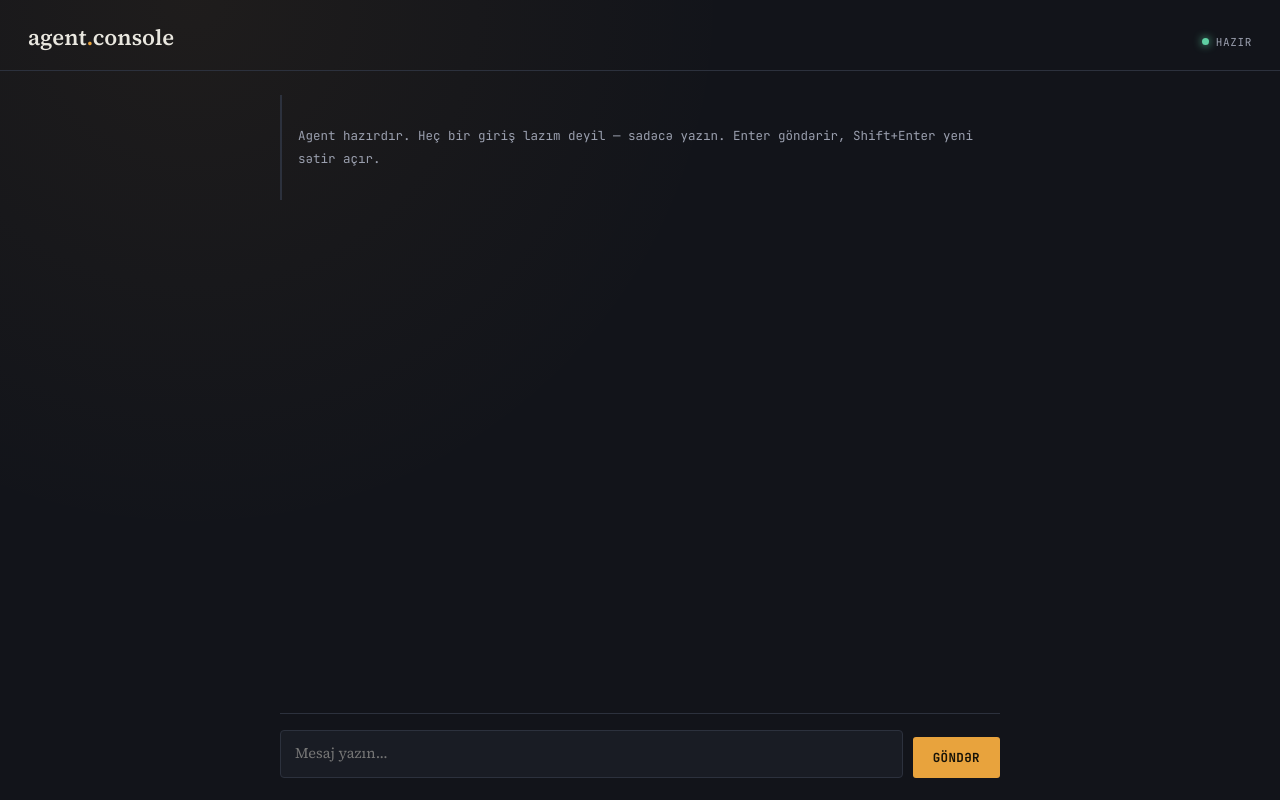
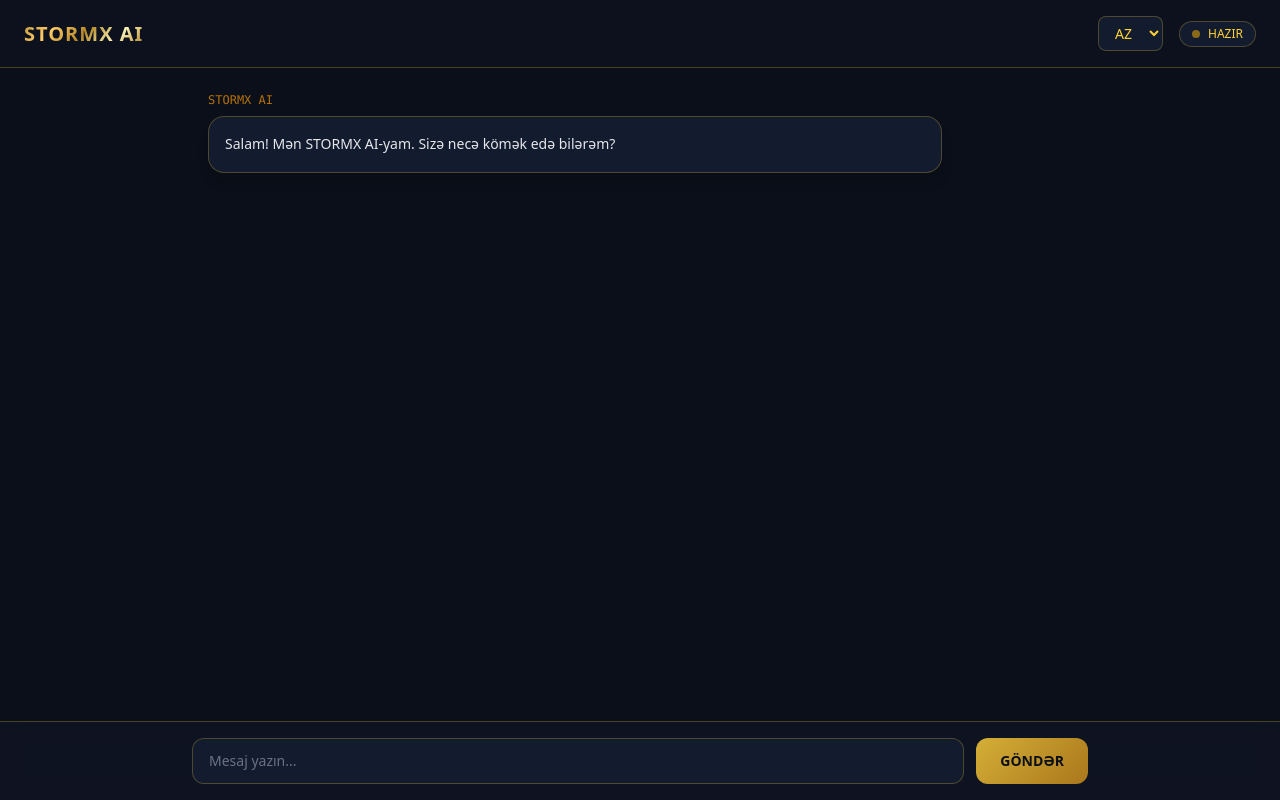
Before and after one commit to ardaturanyunusov-a11y/STORMX-AI, a website: page public/index.html in a window 1280 px wide. Drawn offline with nearby package versions, Linux system fonts and the light colour scheme.

Commit message:
Refactor index.html for STORMX AI interface
Updated the HTML structure and styles for the STORMX AI interface, including new header, body styles, and chat functionality.

```diff
--- a/public/index.html
+++ b/public/index.html
@@ -3,243 +3,135 @@
 <head>
     <meta charset="UTF-8">
     <meta name="viewport" content="width=device-width, initial-scale=1.0">
-<title>Agent Console</title>
+    <title>STORMX AI</title>
+    <script src="https://cdn.jsdelivr.net/npm/@tailwindcss/browser@4"></script>
     <style>
-  @import url('https://fonts.googleapis.com/css2?family=JetBrains+Mono:wght@400;500;700&family=Source+Serif+4:opsz,wght@8..60,400;8..60,600&display=swap');
-
-  :root{
-    --ink:#12141a;
-    --panel:#191c24;
-    --line:#2c313d;
-    --text:#e9e7df;
-    --text-dim:#9a9fae;
-    --signal:#e8a33d;
-    --ok:#5fd0a3;
-    --err:#e2685f;
+        body {
+            background-color: #0b0f19;
+            color: #e5e7eb;
+            font-family: system-ui, -apple-system, sans-serif;
         }
-  *{box-sizing:border-box;}
-  html,body{height:100%;}
-  body{
-    margin:0;
-    background:
-      radial-gradient(circle at 15% 0%, rgba(232,163,61,0.06), transparent 40%),
-      var(--ink);
-    color:var(--text);
-    font-family:'JetBrains Mono', monospace;
-    display:flex;
-    flex-direction:column;
-    min-height:100vh;
+        .gold-gradient {
+            background: linear-gradient(135deg, #bf953f, #fc6, #b38728, #fbf5b7, #aa771c);
+            -webkit-background-clip: text;
+            -webkit-text-fill-color: transparent;
         }
-  header{
-    padding:22px 28px 18px;
-    border-bottom:1px solid var(--line);
-    display:flex;
-    align-items:baseline;
-    justify-content:space-between;
+        .gold-border {
+            border-color: rgba(212, 175, 55, 0.3);
         }
-  .brand .mark{
-    font-family:'Source Serif 4', serif;
-    font-weight:600;
-    font-size:22px;
-    color:var(--text);
+        .gold-border:focus {
+            border-color: #d4af37;
+            box-shadow: 0 0 15px rgba(212, 175, 55, 0.2);
         }
-  .brand .mark span{color:var(--signal);}
-  .status{
-    font-size:11px;
-    letter-spacing:0.06em;
-    text-transform:uppercase;
-    display:flex;
-    align-items:center;
-    gap:7px;
-    color:var(--text-dim);
+        .gold-btn {
+            background: linear-gradient(135deg, #d4af37, #aa771c);
+            color: #0b0f19;
+            font-weight: bold;
+            transition: all 0.3s ease;
         }
-  .dot{width:7px;height:7px;border-radius:50%; background:var(--ok); box-shadow:0 0 8px var(--ok);}
-
-  main.chat{
-    flex:1;
-    display:flex;
-    flex-direction:column;
-    max-width:760px;
-    width:100%;
-    margin:0 auto;
-    padding:24px 20px 0;
+        .gold-btn:hover {
+            opacity: 0.9;
+            box-shadow: 0 0 20px rgba(212, 175, 55, 0.4);
         }
-  .msgs{
-    flex:1;
-    overflow-y:auto;
-    padding-bottom:20px;
-    display:flex;
-    flex-direction:column;
-    gap:16px;
-  }
-  .empty-hint{
-    color:var(--text-dim);
-    font-size:12.5px;
-    line-height:1.8;
-    padding:30px 4px;
-    border-left:2px solid var(--line);
-    padding-left:16px;
-  }
-  .msg{display:flex; gap:12px; align-items:flex-start;}
-  .msg .role{
-    font-size:10px; letter-spacing:0.08em; text-transform:uppercase;
-    color:var(--text-dim); width:52px; flex-shrink:0; padding-top:3px; text-align:right;
-  }
-  .msg.user .role{color:var(--signal);}
-  .msg .bubble{
-    font-family:'Source Serif 4', serif; font-size:15px; line-height:1.65;
-    color:var(--text); white-space:pre-wrap; padding-top:1px;
-  }
-  .msg.err .bubble{color:var(--err); font-family:'JetBrains Mono', monospace; font-size:12.5px;}
-  .typing{display:flex; gap:4px; padding-top:6px;}
-  .typing span{width:5px;height:5px;border-radius:50%; background:var(--text-dim); animation:pulse 1.1s infinite ease-in-out;}
-  .typing span:nth-child(2){animation-delay:.15s;}
-  .typing span:nth-child(3){animation-delay:.3s;}
-  @keyframes pulse{0%,80%,100%{opacity:.25; transform:scale(.8);} 40%{opacity:1; transform:scale(1);}}
-
-  .composer{
-    border-top:1px solid var(--line);
-    padding:16px 0 22px;
-    display:flex;
-    gap:10px;
-    align-items:flex-end;
-  }
-  textarea{
-    flex:1;
-    background:var(--panel);
-    border:1px solid var(--line);
-    color:var(--text);
-    font-family:'Source Serif 4', serif;
-    font-size:14.5px;
-    padding:12px 14px;
-    border-radius:4px;
-    outline:none;
-    resize:none;
-    max-height:160px;
-    line-height:1.5;
-  }
-  textarea:focus{border-color:#8a6329;}
-  button{
-    font-family:'JetBrains Mono', monospace;
-    font-size:12.5px;
-    letter-spacing:0.03em;
-    text-transform:uppercase;
-    background:var(--signal);
-    color:#171308;
-    border:none;
-    padding:12px 20px;
-    border-radius:3px;
-    cursor:pointer;
-    font-weight:700;
-  }
-  button:disabled{opacity:0.4; cursor:not-allowed;}
-  ::-webkit-scrollbar{width:8px;}
-  ::-webkit-scrollbar-thumb{background:var(--line); border-radius:4px;}
     </style>
 </head>
-<body>
+<body class="flex flex-col h-screen justify-between">
 
-<header>
-  <div class="brand"><div class="mark">agent<span>.</span>console</div></div>
-  <div class="status"><span class="dot"></span><span>Hazır</span></div>
+    <!-- Header -->
+    <header class="flex justify-between items-center px-6 py-4 border-b gold-border bg-[#0f1523]/50 backdrop-blur-md">
+        <div class="flex items-center space-x-3">
+            <h1 class="text-xl font-black tracking-wider gold-gradient">STORMX AI</h1>
+        </div>
+
+        <div class="flex items-center space-x-4">
+            <!-- Dil Seçimi (Language Selector) -->
+            <select id="langSelect" onchange="changeLanguage(this.value)" class="bg-[#131b2e] text-amber-300 border gold-border text-sm rounded-lg px-3 py-1.5 outline-none cursor-pointer">
+                <option value="az">AZ</option>
+                <option value="ru">RU</option>
+                <option value="en">EN</option>
+            </select>
+
+            <div class="flex items-center space-x-2 bg-[#131b2e] px-3 py-1 rounded-full border gold-border">
+                <span class="w-2 h-2 rounded-full bg-amber-400 animate-pulse"></span>
+                <span id="statusText" class="text-xs text-amber-300 font-medium">HAZIR</span>
+            </div>
+        </div>
     </header>
 
-<main class="chat">
-  <div class="msgs" id="msgs">
-    <div class="empty-hint" id="emptyHint">Agent hazırdır. Heç bir giriş lazım deyil — sadəcə yazın. Enter göndərir, Shift+Enter yeni sətir açır.</div>
+    <!-- Chat Box -->
+    <main id="chatContainer" class="flex-1 overflow-y-auto px-4 py-6 space-y-6 max-w-4xl w-full mx-auto">
+        <!-- Mesajlar bura gələcək -->
+        <div class="flex flex-col space-y-2">
+            <div class="text-xs text-amber-500/70 font-mono">STORMX AI</div>
+            <div class="bg-[#131b2e] border gold-border p-4 rounded-2xl max-w-[85%] text-sm leading-relaxed shadow-lg">
+                Salam! Mən STORMX AI-yam. Sizə necə kömək edə bilərəm?
             </div>
-  <div class="composer">
-    <textarea id="input" rows="1" placeholder="Mesaj yazın..."></textarea>
-    <button id="sendBtn">Göndər</button>
         </div>
     </main>
 
+    <!-- Input Area -->
+    <footer class="p-4 bg-[#0f1523]/80 backdrop-blur-md border-t gold-border">
+        <div class="max-w-4xl mx-auto flex gap-3">
+            <input type="text" id="userInput" placeholder="Mesaj yazın..." class="flex-1 bg-[#131b2e] border gold-border rounded-xl px-4 py-3 text-sm text-white placeholder-gray-500 outline-none">
+            <button onclick="sendMessage()" id="sendBtn" class="gold-btn px-6 py-3 rounded-xl text-sm cursor-pointer">GÖNDƏR</option>
+        </div>
+    </footer>
+
     <script>
-let history = [];
-const msgsEl = document.getElementById('msgs');
-const input = document.getElementById('input');
-const sendBtn = document.getElementById('sendBtn');
+        const translations = {
+            az: { placeholder: "Mesaj yazın...", send: "GÖNDƏR", status: "HAZIR", welcome: "Salam! Mən STORMX AI-yam. Sizə necə kömək edə bilərəm?" },
+            ru: { placeholder: "Введите сообщение...", send: "ОТПРАВИТЬ", status: "ГОТОВ", welcome: "Привет! Я STORMX AI. Чем могу помочь?" },
+            en: { placeholder: "Type a message...", send: "SEND", status: "READY", welcome: "Hello! I am STORMX AI. How can I help you?" }
+        };
 
-function addMessage(role, text, isError=false){
-  const hint = document.getElementById('emptyHint');
-  if(hint) hint.remove();
-  const row = document.createElement('div');
-  row.className = 'msg ' + (role === 'user' ? 'user' : 'model') + (isError ? ' err' : '');
-  const roleLabel = document.createElement('div');
-  roleLabel.className = 'role';
-  roleLabel.textContent = role === 'user' ? 'siz' : (isError ? 'xəta' : 'agent');
-  const bubble = document.createElement('div');
-  bubble.className = 'bubble';
-  bubble.textContent = text;
-  row.appendChild(roleLabel);
-  row.appendChild(bubble);
-  msgsEl.appendChild(row);
-  msgsEl.scrollTop = msgsEl.scrollHeight;
+        function changeLanguage(lang) {
+            const t = translations[lang];
+            document.getElementById('userInput').placeholder = t.placeholder;
+            document.getElementById('sendBtn').innerText = t.send;
+            document.getElementById('statusText').innerText = t.status;
         }
 
-function addTyping(){
-  const row = document.createElement('div');
-  row.className = 'msg model';
-  row.id = 'typingRow';
-  const roleLabel = document.createElement('div');
-  roleLabel.className = 'role';
-  roleLabel.textContent = 'agent';
-  const typing = document.createElement('div');
-  typing.className = 'typing';
-  typing.innerHTML = '<span></span><span></span><span></span>';
-  row.appendChild(roleLabel);
-  row.appendChild(typing);
-  msgsEl.appendChild(row);
-  msgsEl.scrollTop = msgsEl.scrollHeight;
-}
-function removeTyping(){ const el = document.getElementById('typingRow'); if(el) el.remove(); }
+        function sendMessage() {
+            const input = document.getElementById('userInput');
+            const container = document.getElementById('chatContainer');
+            if (!input.value.trim()) return;
 
-input.addEventListener('input', () => {
-  input.style.height = 'auto';
-  input.style.height = Math.min(input.scrollHeight, 160) + 'px';
+            // İstifadəçi mesajı
+            container.innerHTML += `
+                <div class="flex flex-col space-y-1 items-end">
+                    <div class="text-xs text-gray-500 font-mono">SİZ</div>
+                    <div class="bg-amber-500/10 border gold-border p-3.5 rounded-2xl max-w-[85%] text-sm leading-relaxed text-amber-100">${input.value}</div>
+                </div>
+            `;
+
+            const text = input.value;
+            input.value = '';
+            container.scrollTop = container.scrollHeight;
+
+            // Arxa fondakı serverə sorğu (api/chat)
+            fetch('/api/chat', {
+                method: 'POST',
+                headers: { 'Content-Type': 'application/json' },
+                body: JSON.stringify({ contents: [{ role: 'user', parts: [{ text: text }] }] })
+            })
+            .then(res => res.json())
+            .then(data => {
+                let aiReply = "Xəta baş verdi.";
+                try {
+                    aiReply = data.candidates[0].content.parts[0].text;
+                } catch(e) {}
+
+                container.innerHTML += `
+                    <div class="flex flex-col space-y-2">
+                        <div class="text-xs text-amber-500/70 font-mono">STORMX AI</div>
+                        <div class="bg-[#131b2e] border gold-border p-4 rounded-2xl max-w-[85%] text-sm leading-relaxed shadow-lg">${aiReply}</div>
+                    </div>
+                `;
+                container.scrollTop = container.scrollHeight;
+            }).catch(err => {
+                console.error(err);
             });
-input.addEventListener('keydown', (e) => {
-  if(e.key === 'Enter' && !e.shiftKey){ e.preventDefault(); sendMessage(); }
-});
-sendBtn.addEventListener('click', sendMessage);
-
-async function sendMessage(){
-  const text = input.value.trim();
-  if(!text) return;
-
-  addMessage('user', text);
-  history.push({role:'user', parts:[{text}]});
-  input.value = '';
-  input.style.height = 'auto';
-  sendBtn.disabled = true;
-  addTyping();
-
-  try{
-    const resp = await fetch('/api/chat', {
-      method: 'POST',
-      headers: {'Content-Type': 'application/json'},
-      body: JSON.stringify({ contents: history })
-    });
-    const data = await resp.json();
-    removeTyping();
-
-    if(!resp.ok){
-      addMessage('model', 'Sorğu uğursuz oldu: ' + (data.error || resp.status), true);
-      return;
-    }
-
-    addMessage('model', data.reply);
-    history.push({role:'model', parts:[{text: data.reply}]});
-
-  }catch(err){
-    removeTyping();
-    addMessage('model', 'Şəbəkə xətası: ' + err.message, true);
-  }finally{
-    sendBtn.disabled = false;
-    input.focus();
-  }
         }
     </script>
-
 </body>
 </html>
```
Lines whose indentation alone changed are shown as unchanged.
